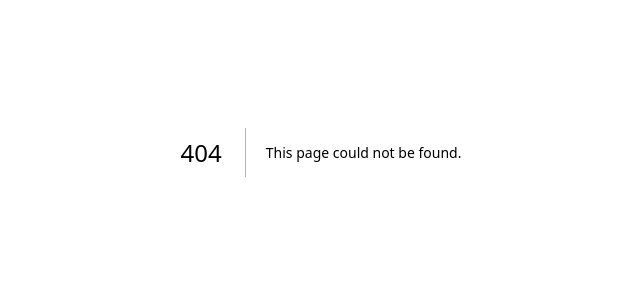
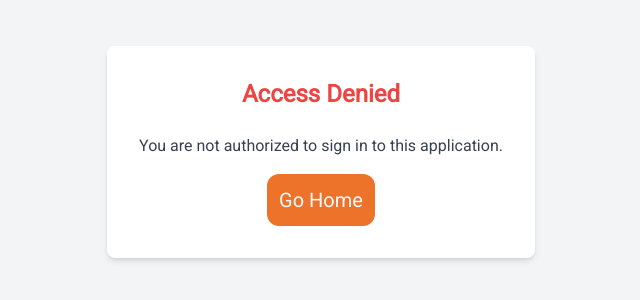
Before and after one commit to lucaslbmp/portfolio-rosi, a Next.js app: page /auth/error in a window 1280 px wide. Before the commit this address had no page. Shown: the part 248-548 px from the top of the page, without its empty margins (319-959 px from the left). Built offline with nearby package versions, Linux system fonts and the light colour scheme.

Commit message:
Restricting sign in to allowed users

```diff
--- /dev/null
+++ b/src/app/auth/error/page.tsx
@@ -0,0 +1,35 @@
+import Button from "@/components/button";
+import { redirect } from "next/navigation";
+
+export default async function AuthErrorPage({
+  searchParams,
+}: {
+  searchParams: Promise<{ [key: string]: string | string[] | undefined }>;
+}) {
+  // const router = useRouter();
+  const { error } = await searchParams;
+
+  return (
+    <div className="flex flex-col items-center justify-center h-screen bg-gray-100">
+      <div className="flex flex-col gap-4 bg-white p-8 rounded-lg shadow-md text-center">
+        <h1 className="text-2xl font-semibold text-red-500">Access Denied</h1>
+        <p className="text-gray-700 mt-2">
+          You are not authorized to sign in to this application.
+        </p>
+        {error && (
+          <p className="mt-2 text-sm text-gray-500">
+            Reason: {decodeURIComponent(error as string)}
+          </p>
+        )}
+        <form
+          action={async () => {
+            "use server";
+            redirect("/");
+          }}
+        >
+          <Button className="mx-auto">Go Home</Button>
+        </form>
+      </div>
+    </div>
+  );
+}
```
Also changed, not shown: src/auth.ts (+14 -0 lines).
